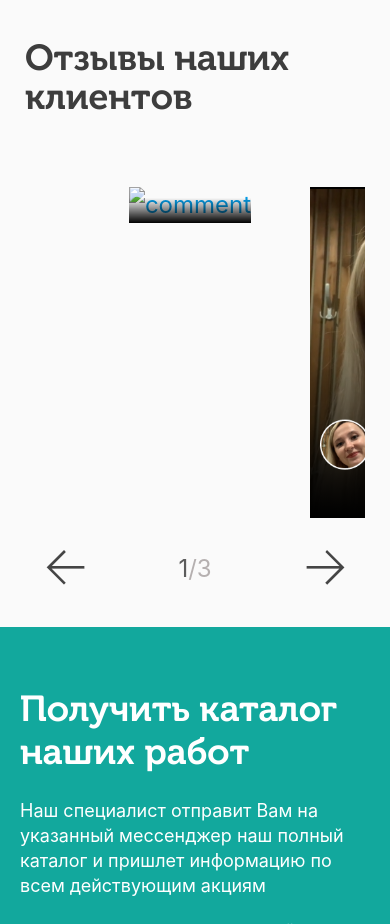
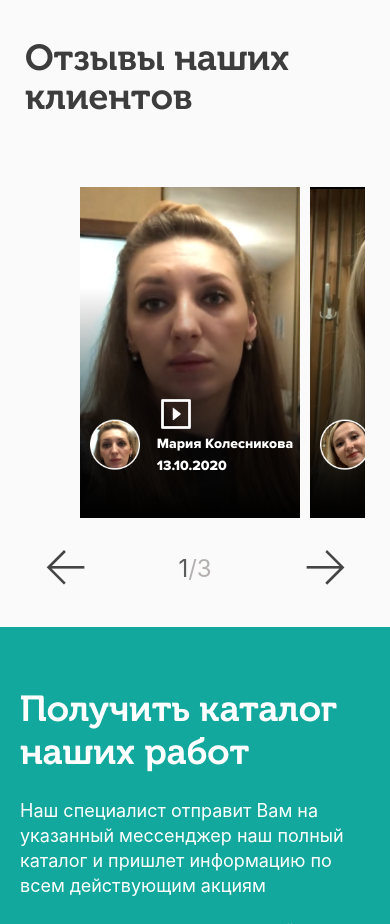
Before and after one commit to BRITVA-hp/komoda, a website: page index.html in a window 390 px wide. Shown: the part 5200-6124 px from the top of the page. Drawn offline with Linux system fonts and the light colour scheme; files whose address does not match are found by name.

Commit message:
add mobile comment

```diff
--- a/index.html
+++ b/index.html
@@ -275,14 +275,14 @@
         <div class="comments__card">
           <div class="comments__img">
             <div class="comments__before">
-              <a data-fancybox="gallery1" href="img/comments/video.jpg"><img src="img/comments/video.jpg" alt="comment"></a>
+              <a data-fancybox="gallery1" href="video/comments1.mp4"><img src="img/comments/video.png" alt="comment"></a>
             </div>
           </div>
           <div class="comments__card-block">
-            <div class="comments__card-icon"><img src="img/comments/Artur.png" alt="Artur"></div>
+            <div class="comments__card-icon"><img src="img/comments/Maria.png" alt="Artur"></div>
             <div class="comments__card-wrap">
               <div class="comments__card-play"><img src="img/comments/play.png" alt="play"></div>
-              <p class="comments__card-name">Артур Королёв <span>13.10.2020</span></p>
+              <p class="comments__card-name">Мария Колесникова<span>13.10.2020</span></p>
             </div>
           </div>
         </div>
```
